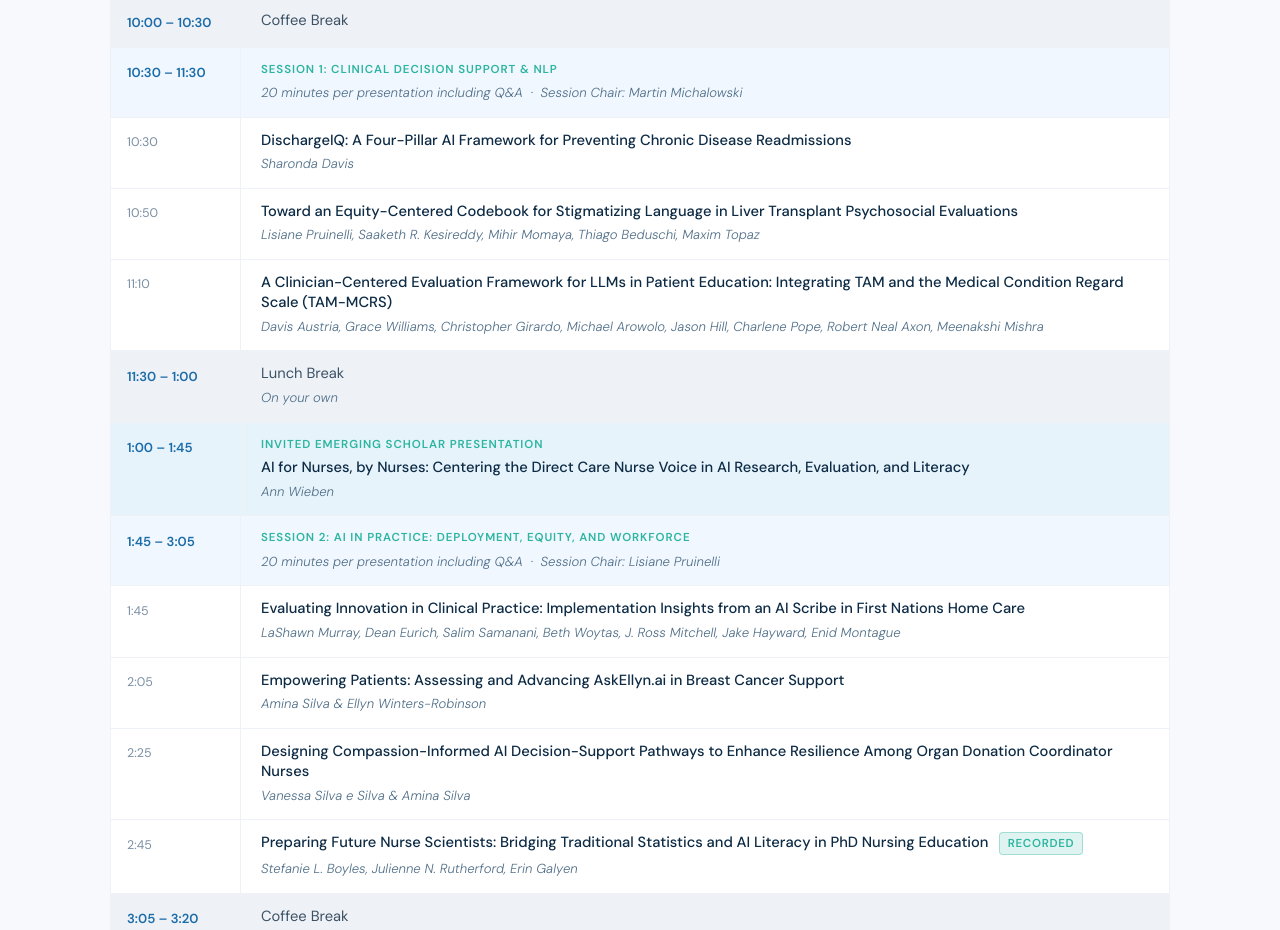
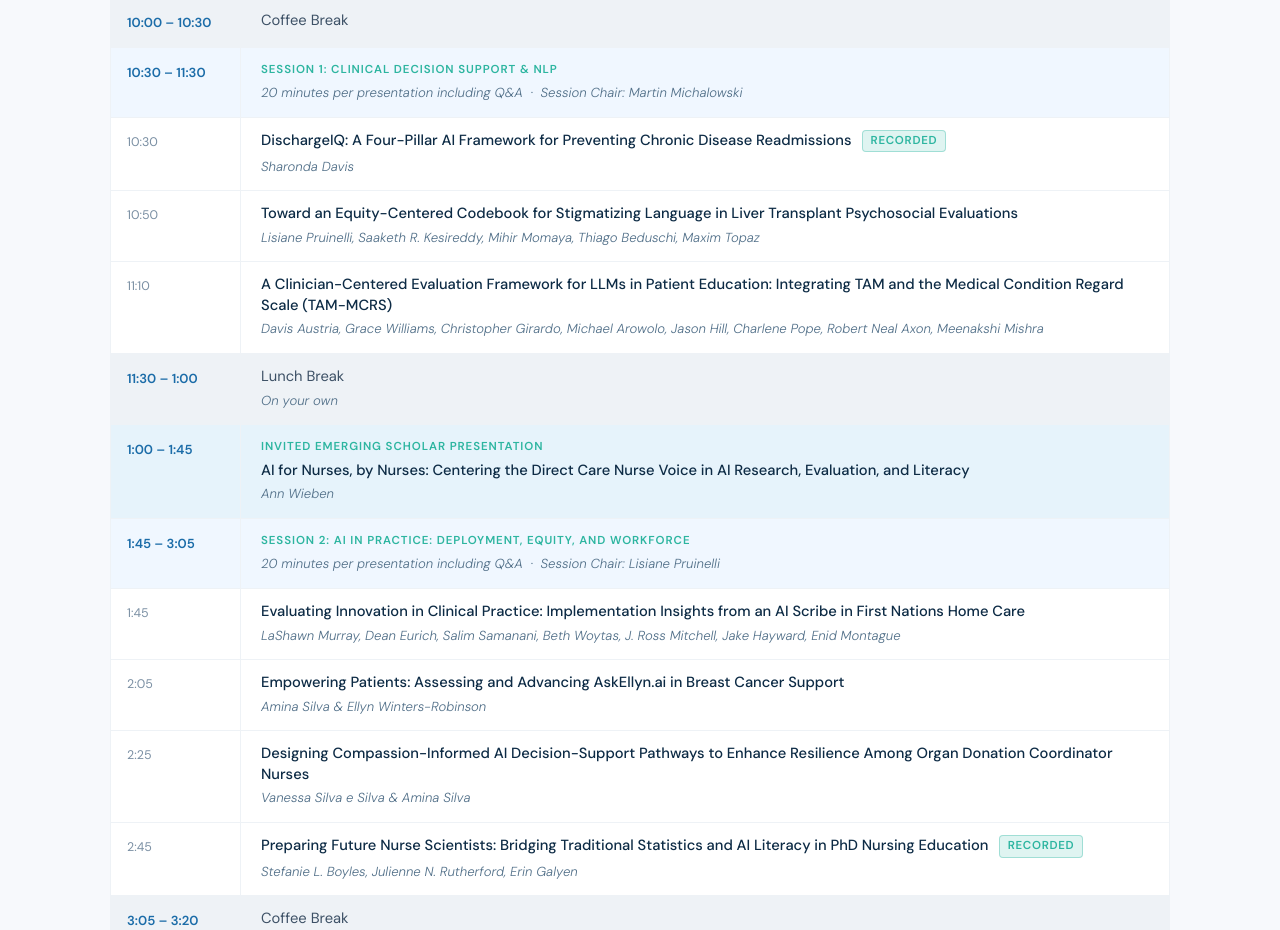
Before and after one commit to mmichalowski/ainurse26, a plain HTML site: page index.html in a window 1280 px wide. Shown: the part 4109-5039 px from the top of the page. Drawn offline with Linux system fonts and the light colour scheme.

Commit message:
Add files via upload

```diff
--- a/index.html
+++ b/index.html
@@ -1109,7 +1109,7 @@
       </div>
       <div class="sched-row sched-paper">
         <div class="sched-time">10:30</div>
-        <div class="sched-content"><span class="sched-title">DischargeIQ: A Four-Pillar AI Framework for Preventing Chronic Disease Readmissions</span><span class="sched-auth">Sharonda Davis</span></div>
+        <div class="sched-content"><span class="sched-title">DischargeIQ: A Four-Pillar AI Framework for Preventing Chronic Disease Readmissions <span class="recorded">Recorded</span></span><span class="sched-auth">Sharonda Davis</span></div>
       </div>
       <div class="sched-row sched-paper">
         <div class="sched-time">10:50</div>
```
